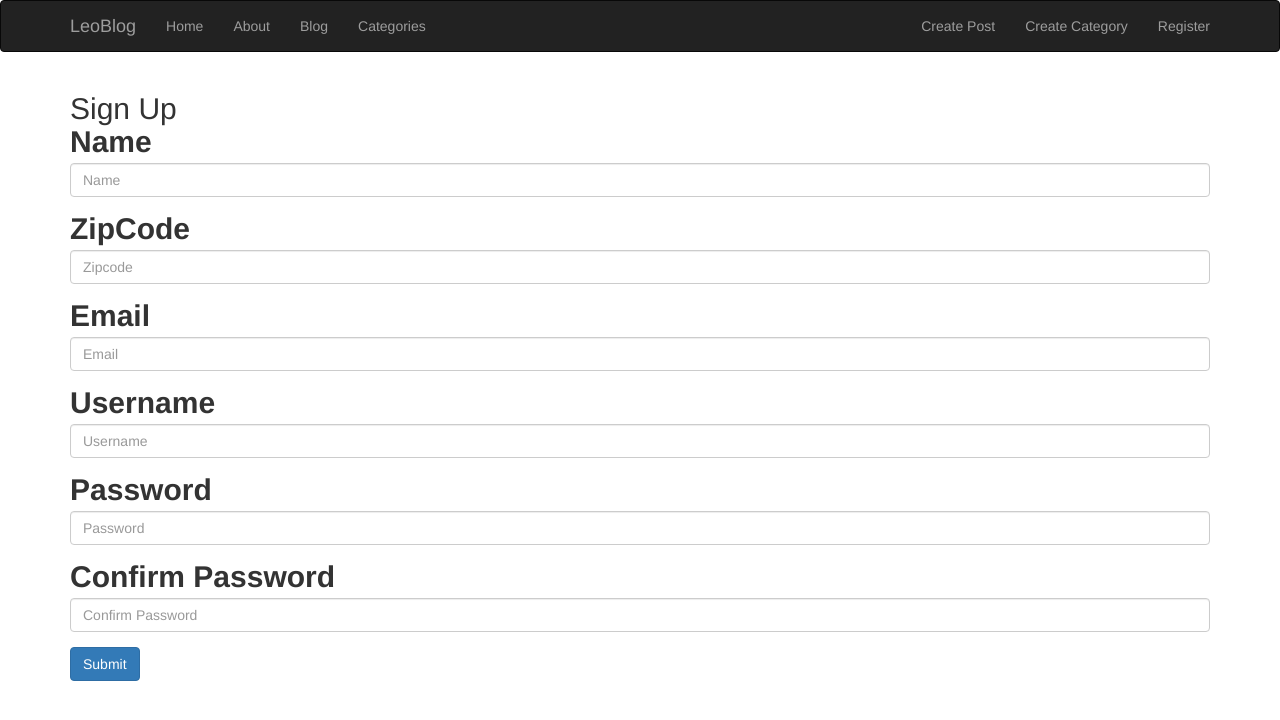
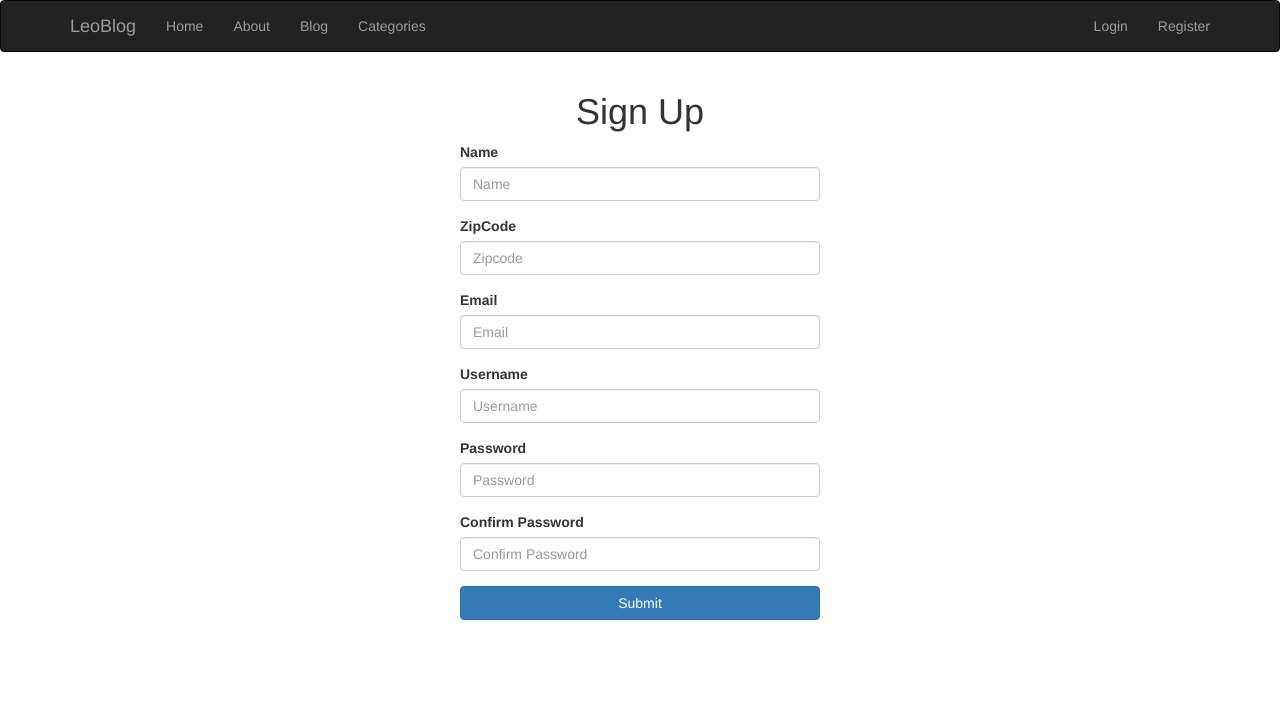
Before and after one commit to leosondek/CIBlog, a CodeIgniter app: page /database/users/register in a window 1280 px wide. Shown: the top 720 px of the page. Run offline with CodeIgniter, Linux system fonts and the light colour scheme; some libraries are stand-ins or nearby versions.

Commit message:
log in - done

```diff
--- a/application/controllers/Users.php
+++ b/application/controllers/Users.php
@@ -26,8 +26,62 @@
             }
         }
 
+        // login
+        public function login() {
+            $data['title'] = 'Sign In';
+            $this->form_validation->set_rules('username', 'Username', 'required');
+            $this->form_validation->set_rules('password', 'Password', 'required');
+
+
+            if($this->form_validation->run() === FALSE){
+                $this->load->view('templates/header');
+                $this->load->view('users/login', $data);
+                $this->load->view('templates/footer');
+            } else {
+                // get username
+                $username = $this->input->post('username');
+                // get and enc pass
+                $password = md5($this->input->post('password'));
+                // login user
+                $user_id =$this->user_model->login($username,$password);
+
+                if($user_id){
+                    // create session
+                    $user_data =array(
+                        'user_id' => $user_id,
+                        'username' => $username,
+                        'logged_in' => true
+
+                    );
+
+                    $this->session->set_userdata($user_data);
+                    // set message
+                    $this->session->set_flashdata('user_loggedin', 'You are now Logged In.');
+                    redirect('posts');
+
+                }else{
+                    // set error
+                    $this->session->set_flashdata('login_failed', 'Loggedin Failed.');
+                    redirect('users/login');
+                }
+            }
+        }
+
+        // logout
+        public function logout(){
+            // unset userdata
+            $this->session->unset_userdata('logged_in');
+            $this->session->unset_userdata('user_id');
+            $this->session->unset_userdata('username');
+
+            // set message
+            $this->session->set_flashdata('user_loggedout', 'You are now Logged Out.');
+            redirect('users/login');
+
+        }
+
         // check for username
-        function check_username_exists($username){
+        public function check_username_exists($username){
             $this->form_validation->set_message('check_username_exists', 'That username is taken');
 
             if($this->user_model->check_username_exists($username)){
@@ -41,7 +95,7 @@
 
         // check email
 
-        function check_email_exists($email){
+        public function check_email_exists($email){
             $this->form_validation->set_message('check_email_exists', 'That email is taken');
 
             if($this->user_model->check_email_exists($email)){
--- a/application/models/User_model.php
+++ b/application/models/User_model.php
@@ -13,6 +13,20 @@
 
             // insert data
             return $this->db->insert('users', $data);
+        }
+
+        // login
+        public function login($username, $password){
+            $this->db->where('username', $username);
+            $this->db->where('password', $password);
+
+            $result = $this->db->get('users');
+
+            if($result->num_rows() == 1){
+                return $result->row(0)->id;
+            }else{
+                return false;
+            }
         }
 
         //check username exists
--- a/application/views/templates/header.php
+++ b/application/views/templates/header.php
@@ -20,9 +20,15 @@
                         <li><a href="<?= base_url(); ?>categories">Categories</a></li>
                     </ul>
                     <ul class="nav navbar-nav navbar-right">
+                    <?php if(!$this->session->userdata('logged_in')) : ?>
+                        <li><a href="<?= base_url(); ?>users/login">Login</a></li>
+                        <li><a href="<?= base_url(); ?>users/register">Register</a></li>
+                    <?php endif; ?>
+                    <?php if($this->session->userdata('logged_in')) : ?>
                         <li><a href="<?= base_url(); ?>posts/create">Create Post</a></li>
                         <li><a href="<?= base_url(); ?>categories/create">Create Category</a></li>
-                        <li><a href="<?= base_url(); ?>users/register">Register</a></li>
+                        <li><a href="<?= base_url(); ?>users/logout">Logout</a></li>
+                     <?php endif; ?>
                     </ul>
                 </div>
             </div>
@@ -50,3 +56,13 @@
             <?php if($this->session->flashdata('post_delete')): ?>
                 <?= '<p class="alert alert-success">'.$this->session->flashdata('post_delete').'</p>'; ?>
             <?php endif; ?>
+
+            <?php if($this->session->flashdata('login_failed')): ?>
+                <?= '<p class="alert alert-danger">'.$this->session->flashdata('login_failed').'</p>'; ?>
+            <?php endif; ?>
+            <?php if($this->session->flashdata('user_loggedin')): ?>
+                <?= '<p class="alert alert-success">'.$this->session->flashdata('user_loggedin').'</p>'; ?>
+            <?php endif; ?>
+            <?php if($this->session->flashdata('user_loggedout')): ?>
+                <?= '<p class="alert alert-success">'.$this->session->flashdata('user_loggedout').'</p>'; ?>
+            <?php endif; ?>
--- a/application/views/users/register.php
+++ b/application/views/users/register.php
@@ -1,8 +1,9 @@
-<h2><?= $title; ?>
-
 <?= validation_errors(); ?>
 
 <?= form_open('users/register'); ?>
+<div class="row">
+    <div class="col-md-4 col-md-offset-4">
+        <h1 class="text-center"><?= $title; ?></h1>
         <div class="form-group">
             <label>Name</label>
             <input type="text" class="form-control" name="name" placeholder="Name">
@@ -27,5 +28,7 @@
             <label>Confirm Password</label>
             <input type="password" class="form-control" name="password2" placeholder="Confirm Password">
         </div>
-<button type="submit" class="btn btn-primary">Submit</button>
+        <button type="submit" class="btn btn-primary btn-block">Submit</button>
+        </div>
+    </div>
 <?= form_close(); ?>
```
Also changed, not shown: application/views/users/login.php (added, +16 -0 lines). Lines whose indentation alone changed are shown as unchanged.
